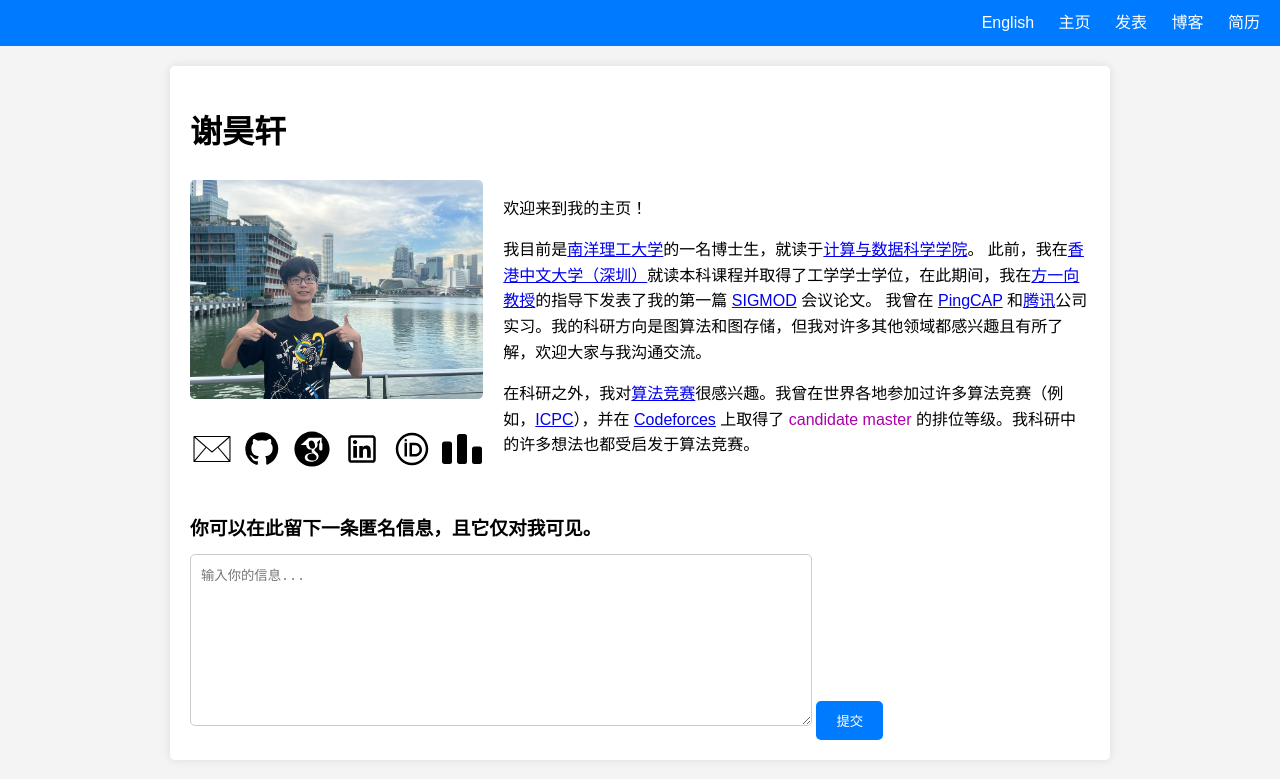
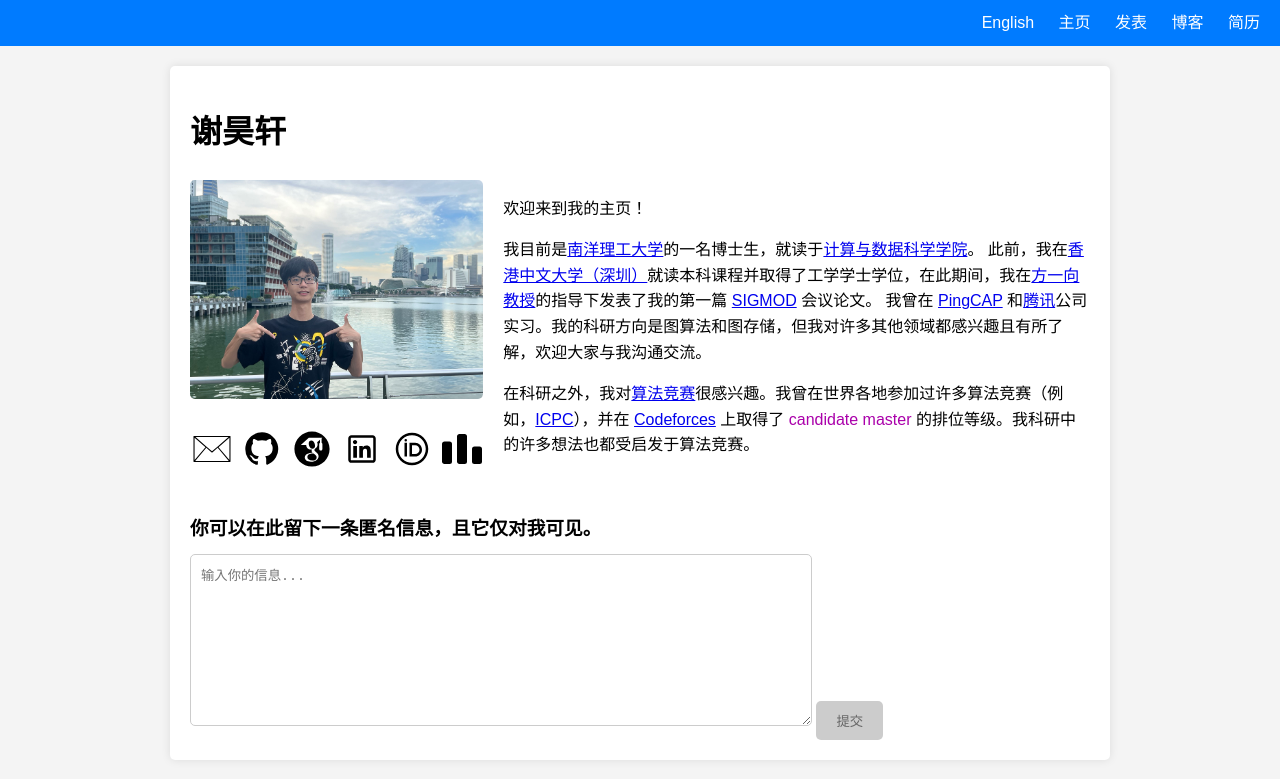
Before and after one commit to haoxuanxie/haoxuanxie.github.io, a Jekyll site: the page built from home_zh-CN.md, in a window 1280 px wide. Shown: the top 779 px of the page. Built offline with Jekyll 4.4.1, drawn with Linux system fonts in a browser that asks for light colours.

Commit message:
Bug fixes

```diff
--- a/assets/css/style.css
+++ b/assets/css/style.css
@@ -131,6 +131,12 @@ main {
   margin-top: 10px;
 }
 
+.message-box button:disabled {
+  background-color: #cccccc;
+  color: #666666;
+  cursor: not-allowed;
+}
+
 .message-box button:hover {
   background-color: #0056b3;
 }
```
